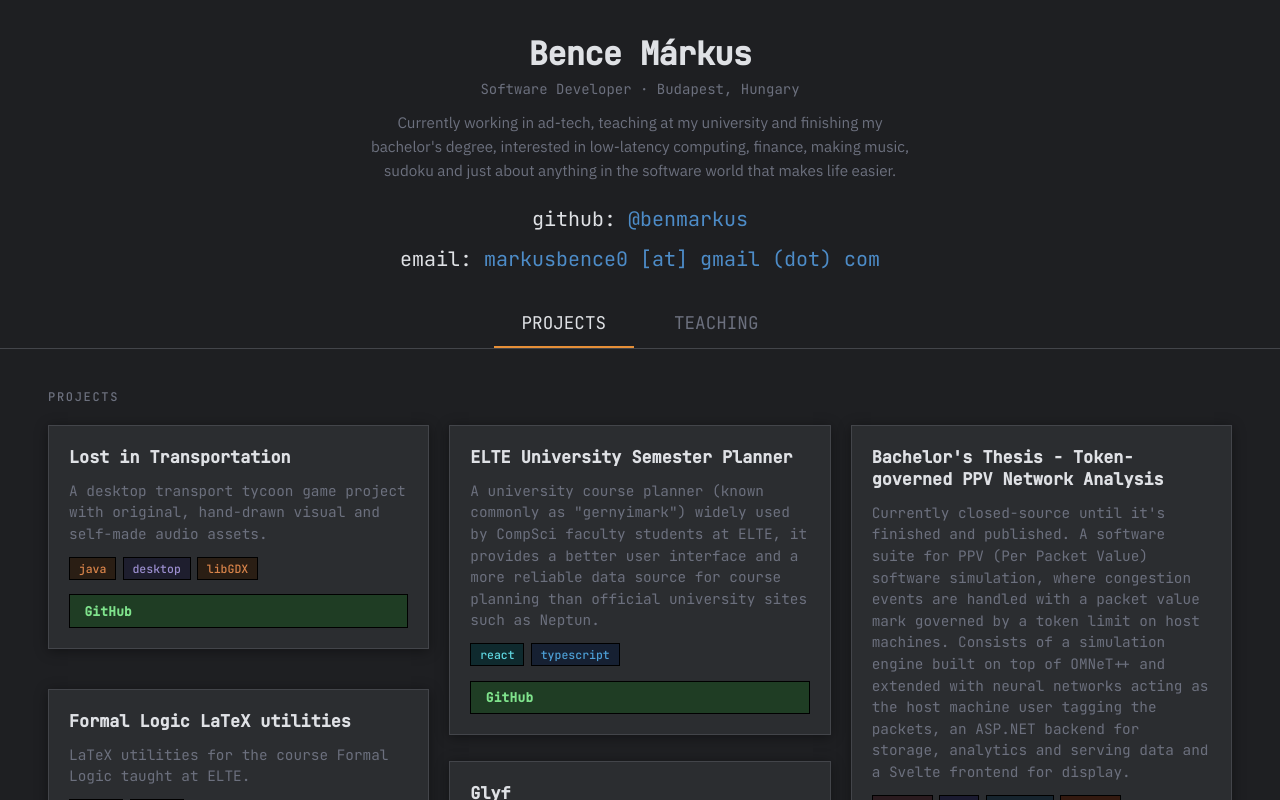
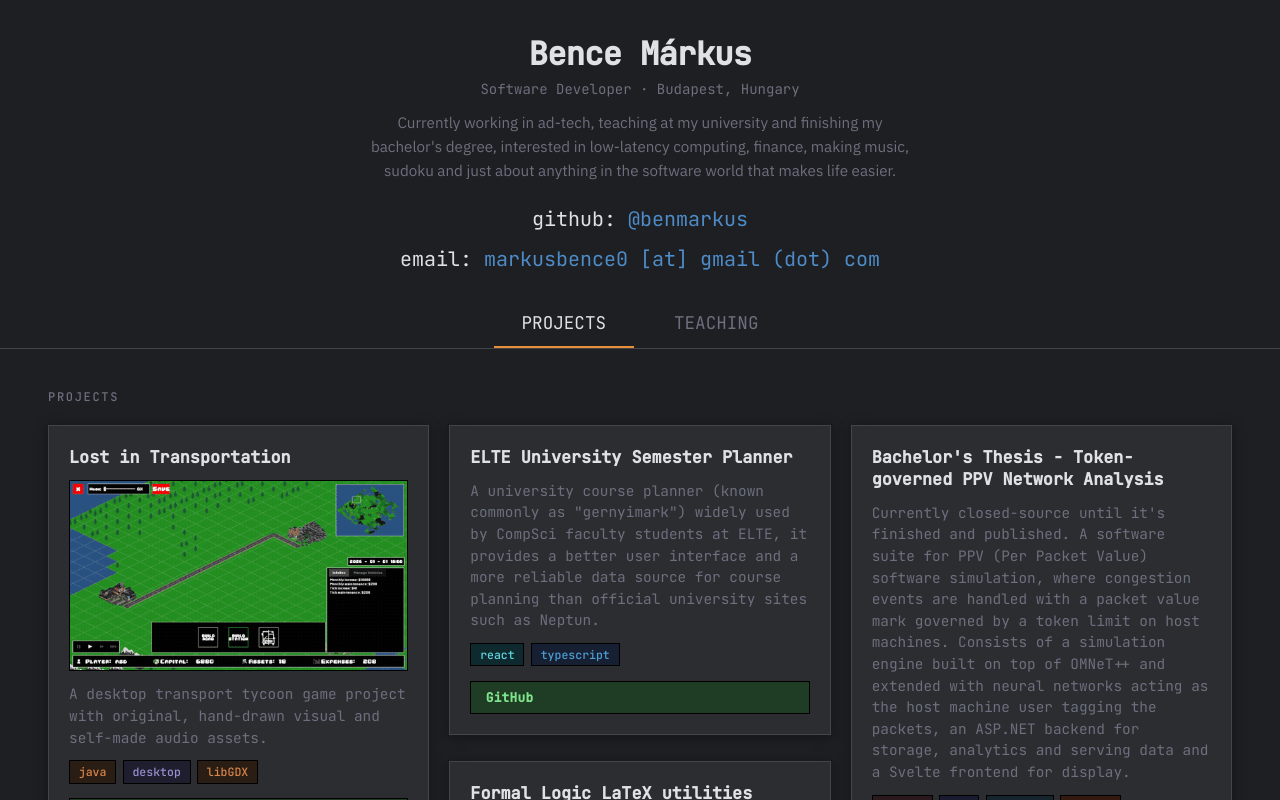
Before and after one commit to benmarkus/benmarkus.github.io, an Angular app: page /projects in a window 1280 px wide. Shown: the top 800 px of the page. Built offline with nearby package versions, Linux system fonts and the light colour scheme.

Commit message:
add project media support

```diff
--- a/src/app/features/projects/project-card/project-card.css
+++ b/src/app/features/projects/project-card/project-card.css
@@ -32,6 +32,33 @@
   font-size: 1.05rem;
   font-weight: 600;
   color: var(--color-text-primary);
+}
+
+.card-media-wrap {
+  position: relative;
+  display: block;
+  min-height: 160px;
+}
+
+.card-media {
+  display: block;
+  width: 100%;
+  height: auto;
+  border: 1px solid #000;
+}
+
+.card-media-placeholder {
+  position: absolute;
+  inset: 0;
+  border: 1px solid #000;
+  background: linear-gradient(90deg, var(--color-surface) 25%, var(--color-border) 50%, var(--color-surface) 75%);
+  background-size: 200% 100%;
+  animation: card-media-shimmer 1.4s ease-in-out infinite;
+}
+
+@keyframes card-media-shimmer {
+  0% { background-position: 200% 0; }
+  100% { background-position: -200% 0; }
 }
 
 .card-description {
--- a/src/app/features/projects/project-card/project-card.html
+++ b/src/app/features/projects/project-card/project-card.html
@@ -5,6 +5,15 @@
     }
     <h3 class="card-title">{{ project.title }}</h3>
   </div>
+  @if (project.media) {
+    <div class="card-media-wrap">
+      <img class="card-media" [src]="project.media" [alt]="project.title" loading="lazy"
+           (load)="mediaLoaded.set(true)" (error)="mediaLoaded.set(true)" />
+      @if (!mediaLoaded()) {
+        <div class="card-media-placeholder"></div>
+      }
+    </div>
+  }
   <p class="card-description">{{ project.description }}</p>
   <div class="card-tags">
     @for (tag of project.tags; track tag) {
--- a/src/app/features/projects/project-card/project-card.ts
+++ b/src/app/features/projects/project-card/project-card.ts
@@ -1,4 +1,4 @@
-import { Component, Input } from '@angular/core';
+import { Component, Input, signal } from '@angular/core';
 import { Project } from '../project.model';
 
 @Component({
@@ -9,4 +9,6 @@ import { Project } from '../project.model';
 })
 export class ProjectCard {
   @Input() project!: Project;
+
+  protected readonly mediaLoaded = signal(false);
 }
--- a/src/app/features/projects/project.model.ts
+++ b/src/app/features/projects/project.model.ts
@@ -5,4 +5,5 @@ export interface Project {
     description: string;
     tags: string[];
     icon?: string;
+    media?: string;
 }
--- a/src/data/projects.json
+++ b/src/data/projects.json
@@ -4,6 +4,7 @@
     "title": "Lost in Transportation",
     "url": "https://github.com/benmarkus/lost-in-transportation",
     "description": "A desktop transport tycoon game project with original, hand-drawn visual and self-made audio assets.",
+    "media": "assets/lost-in-transportation_demo.gif",
     "tags": ["java", "desktop", "libGDX"]
   },
   {
```
Also changed, not shown: public/assets/lost-in-transportation_demo.gif (added).
